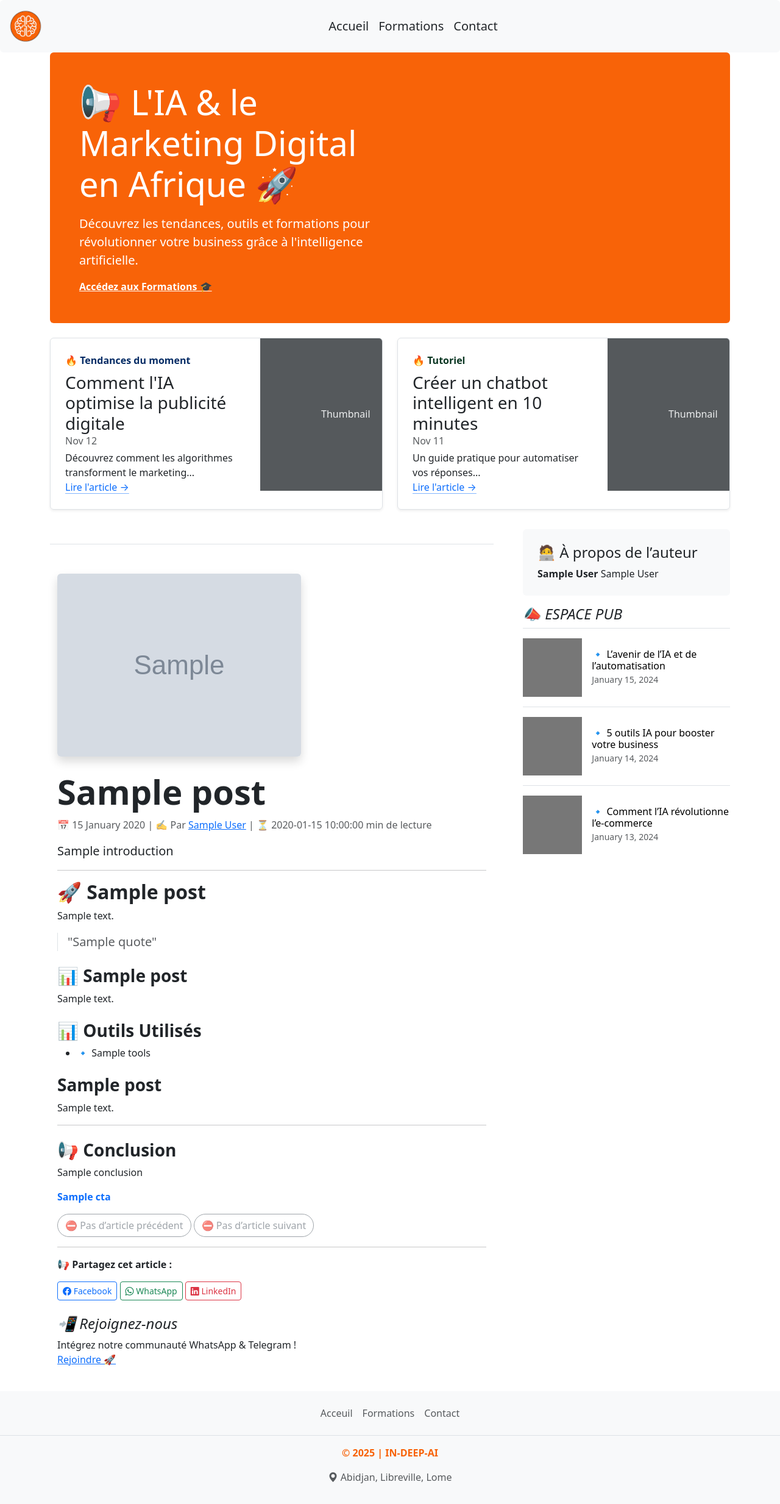
After one commit to Samabena/deepin, a FastAPI app: template backend/app/templates/single_post.html in a window 1280 px wide. The commit adds this page. Shown: the whole page at 61% size. Run offline with FastAPI, Linux system fonts and the light colour scheme; the template is opened without the code that fills it: most values are stand-ins (such as "Sample title", 1, 10 or a date in 2020); grey boxes marked "Sample" are stand-in pictures; some libraries are stand-ins or nearby versions.

Commit message:
blog is working without login interface for admin

```diff
--- a/backend/app/main.py
+++ b/backend/app/main.py
@@ -1,5 +1,5 @@
-from fastapi import FastAPI, Request, Depends, HTTPException, status, Form
-from fastapi.responses import HTMLResponse, JSONResponse
+from fastapi import FastAPI, Request, Depends, HTTPException, status, Form, Query
+from fastapi.responses import HTMLResponse, JSONResponse, RedirectResponse
 from fastapi.staticfiles import StaticFiles
 from fastapi.templating import Jinja2Templates
 from sqlalchemy.orm import Session
@@ -12,7 +12,7 @@ from fastapi import BackgroundTasks
 from app.services.user_services import send_registration_email
 from app.services.user_services import send_email
 from datetime import datetime
-
+from sqlalchemy import extract
 
 
 
@@ -52,9 +52,6 @@ async def home(request: Request):
 async def home(request: Request):
     return templates.TemplateResponse("contact.html", {"request": request})
 
-@app.get("/ai-blog", response_class=HTMLResponse)
-async def home(request: Request):
-    return templates.TemplateResponse("blog.html", {"request": request})
 
 @app.get("/admin", response_class=HTMLResponse)
 async def home(request: Request):
@@ -156,12 +153,115 @@ async def submit_blog(
         cta=cta
     )
 
+
+
     db.add(new_post)
     db.commit()
     db.refresh(new_post)
 
-    return JSONResponse({
-        "message": "🎉 Article publié avec succès!",
-        "post_id": new_post.id,
-        "created_at": new_post.created_at.isoformat()
+     # ✅ Redirect to the newly created blog post
+    return RedirectResponse(url=f"/blog/{new_post.publication_date.year}/{new_post.publication_date.month}/{new_post.id}", status_code=303)
+
+
+
+
+BASE_YEAR = 2025
+
+@app.get("/blog/{year}/{month}/{post_id}")
+async def get_blog_post(year: int, month: int, post_id: int, request: Request, db: Session = Depends(get_db)):
+    # ✅ Fetch the current post
+    post = db.query(BlogPost).filter(
+        BlogPost.id == post_id,
+        extract("year", BlogPost.publication_date) == year,
+        extract("month", BlogPost.publication_date) == month
+    ).first()
+
+    if not post:
+        raise HTTPException(status_code=404, detail="🛑 Article non trouvé!")
+
+    # ✅ Find the previous post (Going backward)
+    prev_post = (
+        db.query(BlogPost)
+        .filter(
+            (BlogPost.publication_date < post.publication_date) |
+            ((BlogPost.publication_date == post.publication_date) & (BlogPost.id < post.id))
+        )
+        .order_by(BlogPost.publication_date.desc(), BlogPost.id.desc())
+        .first()
+    )
+
+    # ✅ If no previous post in the current month, check the previous month
+    if not prev_post and (year > BASE_YEAR or (year == BASE_YEAR and month > 1)):
+        prev_year, prev_month = (year - 1, 12) if month == 1 else (year, month - 1)
+        prev_post = (
+            db.query(BlogPost)
+            .filter(
+                extract("year", BlogPost.publication_date) == prev_year,
+                extract("month", BlogPost.publication_date) == prev_month
+            )
+            .order_by(BlogPost.publication_date.desc(), BlogPost.id.desc())
+            .first()
+        )
+
+    # ✅ Find the next post (Going forward)
+    next_post = (
+        db.query(BlogPost)
+        .filter(
+            (BlogPost.publication_date > post.publication_date) |
+            ((BlogPost.publication_date == post.publication_date) & (BlogPost.id > post.id))
+        )
+        .order_by(BlogPost.publication_date.asc(), BlogPost.id.asc())
+        .first()
+    )
+
+    # ✅ If no next post in the current month, check the next month
+    if not next_post:
+        next_year, next_month = (year + 1, 1) if month == 12 else (year, month + 1)
+        next_post = (
+            db.query(BlogPost)
+            .filter(
+                extract("year", BlogPost.publication_date) == next_year,
+                extract("month", BlogPost.publication_date) == next_month
+            )
+            .order_by(BlogPost.publication_date.asc(), BlogPost.id.asc())
+            .first()
+        )
+
+    return templates.TemplateResponse("single_post.html", {
+        "request": request,
+        "post": post,
+        "prev_post": prev_post,
+        "next_post": next_post
     })
+
+
+
+
+@app.get("/blog", response_class=HTMLResponse)
+async def get_blogs(request: Request, db: Session = Depends(get_db), page: int = Query(1, alias="page")):
+    POSTS_PER_PAGE = 6
+
+    # Count total posts
+    total_posts = db.query(BlogPost).count()
+
+    # Fetch posts with limit & offset for pagination
+    posts = (
+        db.query(BlogPost)
+        .order_by(BlogPost.publication_date.desc())  # Newest first
+        .offset((page - 1) * POSTS_PER_PAGE)
+        .limit(POSTS_PER_PAGE)
+        .all()
+    )
+
+    # Determine if there are more pages
+    total_pages = (total_posts + POSTS_PER_PAGE - 1) // POSTS_PER_PAGE
+    has_next = page < total_pages
+    has_prev = page > 1
+
+    return templates.TemplateResponse("blog.html", {
+        "request": request,
+        "posts": posts,
+        "page": page,
+        "has_next": has_next,
+        "has_prev": has_prev
+    })
--- a/backend/app/static/js/backend.js
+++ b/backend/app/static/js/backend.js
@@ -3,14 +3,11 @@ import {showPopupAlert, showAlert } from './conmon.js';
 
 
 // BLOG POST SETTINGS
-
-
-document.getElementById("blogForm").addEventListener("submit", async function(event) {
+document.getElementById("blogForm")?.addEventListener("submit", async function(event) {
 
   event.preventDefault();  // ✅ Prevents default GET request
   event.stopPropagation(); // ✅ Prevents propagation issues
 
-  alert("clicked")
 
   console.log("Submitting form..."); // ✅ Debugging log
 
@@ -40,13 +37,10 @@ document.getElementById("blogForm").addEventListener("submit", async function(ev
       }
 
       const imageUrl = cloudinaryData.secure_url;
-      console.log("✅ Image uploaded:", imageUrl);
 
       // 🔹 Now send all data (including image URL) to Backend
       formData.set("header_image", imageUrl);
       formData.delete("image");
-
-      console.log([...formData.entries()]);
 
       const response = await fetch("/submit-blog", {
           method: "POST",
@@ -54,13 +48,13 @@ document.getElementById("blogForm").addEventListener("submit", async function(ev
           headers: { "Accept": "application/json" }
       });
 
-      const result = await response.json();
-      if (response.ok) {
-          alert("🎉 Article publié avec succès !");
-          document.getElementById("blogForm").reset();
-      } else {
-          throw new Error(result.message || "Une erreur est survenue.");
-      }
+      if (response.redirected) {
+        window.location.href = response.url;  // ✅ Redirect to the new blog post
+    } else {
+        const result = await response.json();
+        showPopupAlert(result.message || "Une erreur est survenue.");
+    }
+
   } catch (error) {
       console.error("❌ Error:", error);
       alert("❌ Échec de l’envoi. Veuillez réessayer.");
@@ -68,10 +62,10 @@ document.getElementById("blogForm").addEventListener("submit", async function(ev
 });
 
 
-// POST FORM
-
-document.querySelector("form").addEventListener("submit", async (e) => {
+// REGISTRATION FORM
+document.querySelector("form")?.addEventListener("submit", async (e) => {
     e.preventDefault();
+    e.stopPropagation();
     const formData = {
       full_name: document.getElementById("fullName").value,
       whatsapp_number: document.getElementById("whatsappNumber").value,
@@ -101,10 +95,10 @@ document.querySelector("form").addEventListener("submit", async (e) => {
   });
 
 
-  // SENDING MESSAGE FROM CONTACT US
-
-  document.getElementById("contactForm").addEventListener("submit", async function (event) {
+// SENDING MESSAGE FROM CONTACT US
+document.getElementById("contactForm")?.addEventListener("submit", async function (event) {
     event.preventDefault();
+    event.stopPropagation();
 
     // Collect form data
     const formData = new FormData();
--- a/backend/app/static/js/frontend.js
+++ b/backend/app/static/js/frontend.js
@@ -58,3 +58,35 @@
         });
     });
 });
+
+
+
+window.fetchPosts = function (button) {
+  let page = button.getAttribute("data-page"); // Get the page number
+  fetch(`/blog?page=${page}`)
+      .then(response => response.text())
+      .then(html => {
+          const parser = new DOMParser();
+          const doc = parser.parseFromString(html, "text/html");
+          document.querySelector(".container").innerHTML = doc.querySelector(".container").innerHTML;
+      })
+      .catch(error => console.error("Error fetching posts:", error));
+};
+
+
+
+
+document.addEventListener("DOMContentLoaded", function() {
+  // Get the current page URL
+  const postUrl = encodeURIComponent(window.location.href);
+  const postTitle = encodeURIComponent(document.title); // Use page title
+
+  // Facebook Share Link
+  document.getElementById("facebookShare").href = `https://www.facebook.com/sharer/sharer.php?u=${postUrl}`;
+
+  // WhatsApp Share Link
+  document.getElementById("whatsappShare").href = `https://api.whatsapp.com/send?text=${postTitle}%20${postUrl}`;
+
+  // LinkedIn Share Link
+  document.getElementById("linkedinShare").href = `https://www.linkedin.com/sharing/share-offsite/?url=${postUrl}`;
+});
--- a/backend/app/templates/base.html
+++ b/backend/app/templates/base.html
@@ -5,10 +5,11 @@
     <meta name="viewport" content="width=device-width, initial-scale=1.0">
     <title>{% block title %} in-deep-ai {% endblock %}</title>
 
-    <link rel="icon" type="image/ico" href="./static/images/deep.png">
-    <link href="./static/css/bootstrap.min.css" rel="stylesheet">
+    <link rel="icon" type="image/ico" href="{{ url_for('static', path='images/deep.png') }}">
+    <link href="{{ url_for('static', path='css/bootstrap.min.css') }}" rel="stylesheet">
     <link href="https://cdn.jsdelivr.net/npm/bootstrap-icons/font/bootstrap-icons.css" rel="stylesheet">
-    <link href="./static/css/style.css" rel="stylesheet">
+    <link href="{{ url_for('static', path='css/style.css') }}" rel="stylesheet">
+
 
 
 </head>
@@ -19,7 +20,7 @@
         <div class="container-fluid">
             <div class="d-flex align-items-center">
                 <a class="navbar-brand" href="/">
-                    <img src="./static/images/in-deep-ai-logo.png" alt="Logo-deap" style="max-height: 60px;">
+                    <img src="{{ url_for('static', path='images/in-deep-ai-logo.png') }}" alt="Logo-deap" style="max-height: 60px;">
                 </a>
             </div>
             <button class="navbar-toggler ms-auto" type="button" data-bs-toggle="collapse" data-bs-target="#navbarNav" aria-controls="navbarNav" aria-expanded="false" aria-label="Toggle navigation">
@@ -147,8 +148,9 @@
 
 
 
-    <script src="./static/js/bootstrap.bundle.min.js"></script>
-    <script type="module"  src="./static/js/frontend.js"></script>
-    <script type="module" src="./static/js/backend.js"></script>
+    <script src="{{ url_for('static', path='js/bootstrap.bundle.min.js') }}"></script>
+    <script type="module" src="{{ url_for('static', path='js/frontend.js') }}"></script>
+    <script type="module" src="{{ url_for('static', path='js/backend.js') }}"></script>
+
 </body>
 </html>
--- /dev/null
+++ b/backend/app/templates/single_post.html
@@ -0,0 +1,245 @@
+{% extends "base.html" %}
+{% block content %}
+
+<main class="container">
+    <div class="p-4 p-md-5 mb-4 rounded text-body-emphasis bg-deap">
+      <div class="col-lg-6 px-0">
+        <h1 class="display-4 text-white">📢 L'IA & le Marketing Digital en Afrique 🚀</h1>
+        <p class="lead my-3 text-white">Découvrez les tendances, outils et formations pour révolutionner votre business grâce à l'intelligence artificielle.</p>
+        <a href="#formations" class="cta-btn text-white"><strong>Accédez aux Formations 🎓</strong></a>
+      </div>
+    </div>
+
+    <div class="row mb-2">
+      <div class="col-md-6">
+        <div class="row g-0 border rounded overflow-hidden flex-md-row mb-4 shadow-sm h-md-250 position-relative">
+          <div class="col p-4 d-flex flex-column position-static">
+            <strong class="d-inline-block mb-2 text-primary-emphasis">🔥 Tendances du moment </strong>
+            <h3 class="mb-0">Comment l'IA optimise la publicité digitale</h3>
+            <div class="mb-1 text-body-secondary">Nov 12</div>
+            <p class="card-text mb-auto">Découvrez comment les algorithmes transforment le marketing...</p>
+            <a href="#" class="icon-link gap-1 icon-link-hover stretched-link">
+                Lire l'article →
+              <svg class="bi"><use xlink:href="#chevron-right"></use></svg>
+            </a>
+          </div>
+          <div class="col-auto d-none d-lg-block">
+            <svg class="bd-placeholder-img" width="200" height="250" xmlns="http://www.w3.org/2000/svg" role="img" aria-label="Placeholder: Thumbnail" preserveAspectRatio="xMidYMid slice" focusable="false"><title>Placeholder</title><rect width="100%" height="100%" fill="#55595c"></rect><text x="50%" y="50%" fill="#eceeef" dy=".3em">Thumbnail</text></svg>
+          </div>
+        </div>
+      </div>
+      <div class="col-md-6">
+        <div class="row g-0 border rounded overflow-hidden flex-md-row mb-4 shadow-sm h-md-250 position-relative">
+          <div class="col p-4 d-flex flex-column position-static">
+            <strong class="d-inline-block mb-2 text-success-emphasis">🔥 Tutoriel</strong>
+            <h3 class="mb-0">Créer un chatbot intelligent en 10 minutes</h3>
+            <div class="mb-1 text-body-secondary">Nov 11</div>
+            <p class="mb-auto">Un guide pratique pour automatiser vos réponses...</p>
+            <a href="#" class="icon-link gap-1 icon-link-hover stretched-link">
+                Lire l'article →
+              <svg class="bi"><use xlink:href="#chevron-right"></use></svg>
+            </a>
+          </div>
+          <div class="col-auto d-none d-lg-block">
+            <svg class="bd-placeholder-img" width="200" height="250" xmlns="http://www.w3.org/2000/svg" role="img" aria-label="Placeholder: Thumbnail" preserveAspectRatio="xMidYMid slice" focusable="false"><title>Placeholder</title><rect width="100%" height="100%" fill="#55595c"></rect><text x="50%" y="50%" fill="#eceeef" dy=".3em">Thumbnail</text></svg>
+          </div>
+        </div>
+      </div>
+    </div>
+
+    <div class="row g-5">
+      <div class="col-md-8">
+        <h3 class="pb-4 mb-4 fst-italic border-bottom">
+        </h3>
+
+        <article class="blog-post">
+
+            <div class="container mt-5">
+                <div class="row g-5">
+                  <!-- Section du contenu principal -->
+                  <div class="col-md-12">
+                    <!-- Image en tête de l'article -->
+                    <div class="blog-header">
+                        <img src="{{ post.header_image }}" alt="{{ post.title }}" class="img-fluid rounded shadow">
+                    </div>
+
+                    <article class="blog-post mt-4">
+                      <!-- Titre de l'article -->
+                      <h1 class="display-4 fw-bold text-dark">{{ post.title }}</h1>
+
+                      <!-- Métadonnées -->
+                      <p class="blog-post-meta text-muted">
+                        📅 {{ post.publication_date.strftime('%d %B %Y') }} | ✍ Par <a href="#">{{ post.author }}</a> | ⏳ {{ post.reading_time }} min de lecture
+                      </p>
+
+                      <!-- Contenu de l'article -->
+                      <p class="lead"> {{ post.introduction }} </p>
+
+                      <hr>
+
+                        <!-- Section 1 -->
+                        <h2 class="fw-semibold">🚀 {{ post.section_1_title }}</h2>
+                        <p>{{ post.section_1_content }}</p>
+
+                        <!-- Quote -->
+                        {% if post.quote %}
+                        <blockquote class="blockquote border-start ps-3 text-muted">
+                            "{{ post.quote }}"
+                        </blockquote>
+                        {% endif %}
+
+
+                      <!-- Section 2 -->
+                        <h3 class="fw-semibold mt-4">📊 {{ post.section_2_title }}</h3>
+                        <p>{{ post.section_2_content }}</p>
+
+                      <!-- AI Tools -->
+                        {% if post.tools %}
+                        <h3 class="fw-semibold mt-4">📊 Outils Utilisés</h3>
+                        <ul>
+                            {% for tool in post.tools.split(',') %}
+                            <li>🔹 {{ tool.strip() }}</li>
+                            {% endfor %}
+                        </ul>
+                        {% endif %}
+
+                      <!-- Section 3 -->
+                        <h3 class="fw-semibold mt-4">{{ post.section_3_title }}</h3>
+                        <p>{{ post.section_3_content }}</p>
+
+                      <hr>
+
+                      <!-- Conclusion -->
+                    <h3 class="fw-semibold mt-4">📢 Conclusion</h3>
+                    <p>{{ post.conclusion }}</p>
+
+                    <!-- Call to Action -->
+                    {% if post.cta %}
+                    <p class="fw-bold text-primary">{{ post.cta }}</p>
+                    {% endif %}
+
+
+                    <nav class="blog-pagination my-2">
+                        {% if prev_post %}
+                            <a class="btn btn-outline-primary rounded-pill"
+                               href="{{ url_for('get_blog_post', year=prev_post.publication_date.year, month=prev_post.publication_date.month, post_id=prev_post.id) }}">
+                                ⬅️ Articles précédents
+                            </a>
+                        {% else %}
+                            <button class="btn btn-outline-secondary rounded-pill" disabled>
+                                ⛔ Pas d’article précédent
+                            </button>
+                        {% endif %}
+
+                        {% if next_post %}
+                            <a class="btn btn-outline-primary rounded-pill"
+                               href="{{ url_for('get_blog_post', year=next_post.publication_date.year, month=next_post.publication_date.month, post_id=next_post.id) }}">
+                                Articles suivants ➡️
+                            </a>
+                        {% else %}
+                            <button class="btn btn-outline-secondary rounded-pill" disabled>
+                                ⛔ Pas d’article suivant
+                            </button>
+                        {% endif %}
+                    </nav>
+
+
+                    <hr>
+
+                      <!-- Partage sur les réseaux sociaux -->
+                    <div class="social-share">
+                        <p class="fw-bold">📢 Partagez cet article :</p>
+
+                        <!-- Facebook Share -->
+                        <a id="facebookShare" class="btn btn-outline-primary btn-sm" target="_blank">
+                            <i class="bi bi-facebook"></i> Facebook
+                        </a>
+
+                        <!-- WhatsApp Share (Replaces Twitter) -->
+                        <a id="whatsappShare" class="btn btn-outline-success btn-sm" target="_blank">
+                            <i class="bi bi-whatsapp"></i> WhatsApp
+                        </a>
+
+                        <!-- LinkedIn Share -->
+                        <a id="linkedinShare" class="btn btn-outline-danger btn-sm" target="_blank">
+                            <i class="bi bi-linkedin"></i> LinkedIn
+                        </a>
+                    </div>
+
+
+
+                      <div class="py-4">
+                        <h4 class="fst-italic">📲 Rejoignez-nous</h4>
+                        <ol class="list-unstyled">
+                            <p class="mb-0">Intégrez notre communauté WhatsApp & Telegram !</p>
+                            <a href="##">Rejoindre 🚀</a>
+                        </ol>
+                      </div>
+
+                    </article>
+
+                  </div>
+
+                </div>
+              </div>
+
+
+        </article>
+
+      </div>
+
+      <div class="col-md-4">
+        <div class="position-sticky" style="top: 2rem;">
+          <div class="p-4 mb-3 bg-body-tertiary rounded">
+            <h4>🧑‍💻 À propos de l’auteur</h4>
+            <p class="mb-0"> <strong>{{ post.author }}</strong> {{post.about_author}}</p>
+          </div>
+
+          <div>
+            <h4 class="fst-italic">📣 ESPACE PUB</h4>
+            <ul class="list-unstyled">
+              <li>
+                <a class="d-flex flex-column flex-lg-row gap-3 align-items-start align-items-lg-center py-3 link-body-emphasis text-decoration-none border-top" href="#">
+                  <svg class="bd-placeholder-img" width="100%" height="96" xmlns="http://www.w3.org/2000/svg" aria-hidden="true" preserveAspectRatio="xMidYMid slice" focusable="false"><rect width="100%" height="100%" fill="#777"></rect></svg>
+                  <div class="col-lg-8">
+                    <h6 class="mb-0">🔹 L’avenir de l’IA et de l’automatisation</h6>
+                    <small class="text-body-secondary">January 15, 2024</small>
+                  </div>
+                </a>
+              </li>
+              <li>
+                <a class="d-flex flex-column flex-lg-row gap-3 align-items-start align-items-lg-center py-3 link-body-emphasis text-decoration-none border-top" href="#">
+                  <svg class="bd-placeholder-img" width="100%" height="96" xmlns="http://www.w3.org/2000/svg" aria-hidden="true" preserveAspectRatio="xMidYMid slice" focusable="false"><rect width="100%" height="100%" fill="#777"></rect></svg>
+                  <div class="col-lg-8">
+                    <h6 class="mb-0">🔹 5 outils IA pour booster votre business</h6>
+                    <small class="text-body-secondary">January 14, 2024</small>
+                  </div>
+                </a>
+              </li>
+              <li>
+                <a class="d-flex flex-column flex-lg-row gap-3 align-items-start align-items-lg-center py-3 link-body-emphasis text-decoration-none border-top" href="#">
+                  <svg class="bd-placeholder-img" width="100%" height="96" xmlns="http://www.w3.org/2000/svg" aria-hidden="true" preserveAspectRatio="xMidYMid slice" focusable="false"><rect width="100%" height="100%" fill="#777"></rect></svg>
+                  <div class="col-lg-8">
+                    <h6 class="mb-0">🔹 Comment l’IA révolutionne l’e-commerce </h6>
+                    <small class="text-body-secondary">January 13, 2024</small>
+                  </div>
+                </a>
+              </li>
+            </ul>
+          </div>
+
+        </div>
+      </div>
+    </div>
+
+  </main>
+
+
+
+
+
+
+
+
+
+{% endblock %}
```
Also changed, not shown: backend/app/templates/blog.html (+41 -75 lines).
